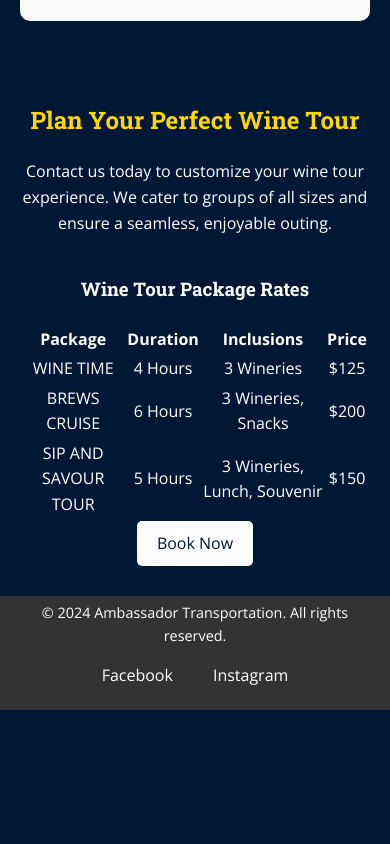
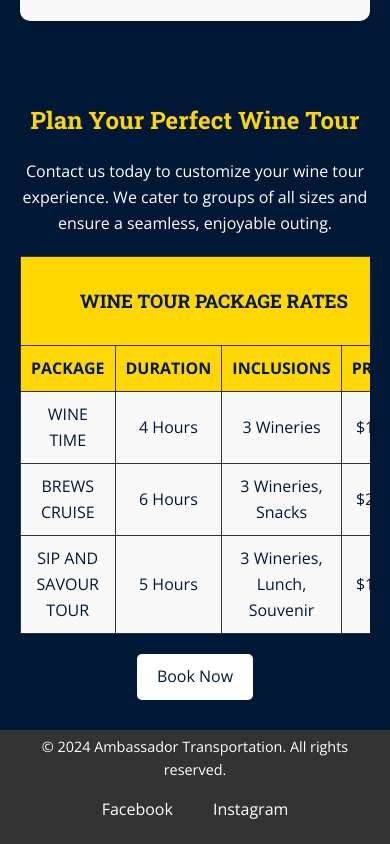
Before and after one commit to nic-dgl103-f24-cvs1/project-bbhandari1, a plain HTML site: page wine.html in a window 390 px wide. Shown: the part 1741-2585 px from the top of the page. Before the commit the page ends 2451 px from the top, so only its background shows below. Drawn offline with nearby package versions, Linux system fonts and the light colour scheme.

Commit message:
Styling table for mobile and desktop in style.css

```diff
--- a/style.css
+++ b/style.css
@@ -246,6 +246,41 @@ footer ul li {
     list-style: none;
 }
 
+/* Table Styles */
+.table {
+    overflow-x: auto;
+    margin: 20px 0;
+}
+
+table {
+    width: 100%;
+    border-collapse: collapse;
+    margin: 0 auto;
+    font-size: 1.6rem;
+    background-color: #f9f9f9;
+    color: #001836;
+}
+
+th, td {
+    padding: 10px;
+    text-align: center;
+    border: 1px solid #333;
+}
+
+th {
+    background-color: #ffd700;
+    color: #001836;
+    text-transform: uppercase;
+}
+
+th h2 {
+    margin: 0;
+    font-size: 2rem;
+    text-transform: none;
+}
+
+
+
 /* Media Queries for Larger Screens */
 
 @media (min-width: 1024px) {
@@ -314,6 +349,14 @@ footer ul li {
         max-width: 600px;
         margin: 0 auto;
     }
+
+
+    /* Responsive Table */
+    th, td {
+        font-size: 1.6rem;
+        padding: 10px;
+    }
+
     footer {
         display: flex;
         align-items: center;
```
